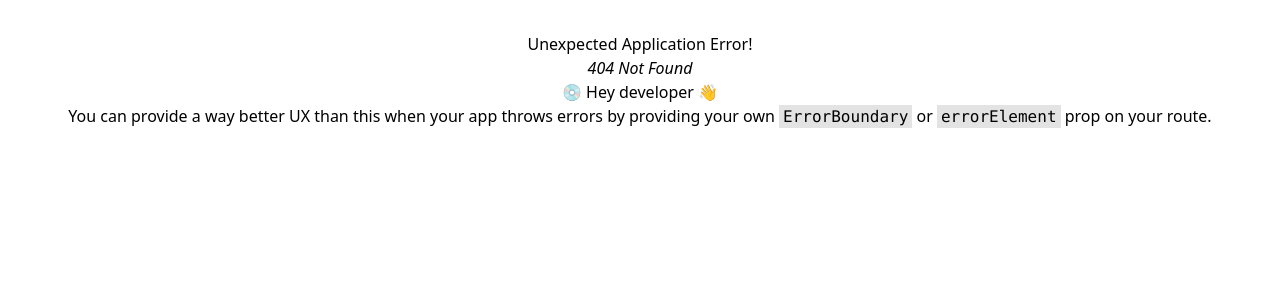
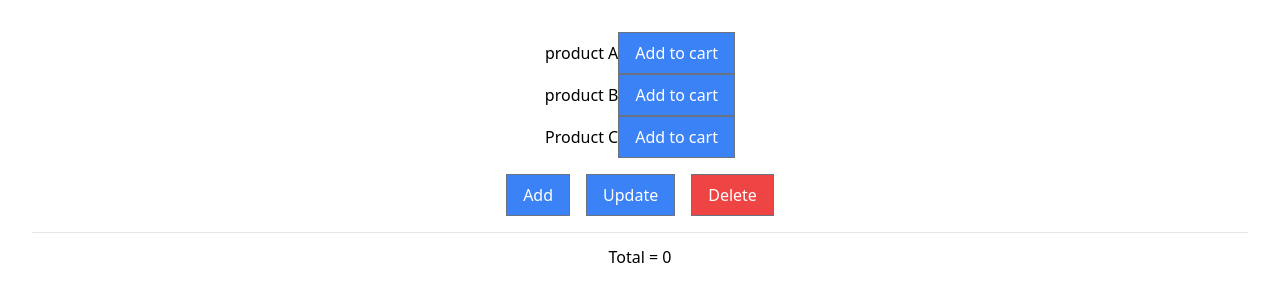
Before and after one commit to datlt2306/FPL-WEB209, a React (Vite) app: page /cart in a window 1280 px wide. Before the commit this address had no page. Shown: the top 302 px of the page. Built offline with nearby package versions, Linux system fonts and the light colour scheme; data requests are answered from the project's data file.

Commit message:
Buổi 12: Tích hợp redux persists

```diff
--- a/db.json
+++ b/db.json
@@ -2,11 +2,18 @@
     "products": [
         {
             "id": 1,
-      "name": "product A"
+            "name": "product A",
+            "price": 100
         },
         {
             "id": 2,
-      "name": "product B"
+            "name": "product B",
+            "price": 200
+        },
+        {
+            "name": "Product C",
+            "id": 3,
+            "price": 300
         }
     ]
 }
--- a/package.json
+++ b/package.json
@@ -19,6 +19,7 @@
         "react-redux": "^8.1.1",
         "react-router-dom": "^6.14.2",
         "redux": "^4.2.1",
+        "redux-persist": "^6.0.0",
         "redux-thunk": "^2.4.2"
     },
     "devDependencies": {
--- a/src/app/store.ts
+++ b/src/app/store.ts
@@ -1,13 +1,40 @@
-import { configureStore, ThunkAction, Action } from "@reduxjs/toolkit"
+import { configureStore, ThunkAction, Action, combineReducers } from "@reduxjs/toolkit"
 import { counterReducer } from '../slices/Counter';
 import { productReducer } from '../slices/Product';
+import { cartReducer } from "@/slices/Cart";
+import {
+    persistStore,
+    persistReducer,
+    FLUSH,
+    REHYDRATE,
+    PAUSE,
+    PERSIST,
+    PURGE,
+    REGISTER,
+} from 'redux-persist';
+import storage from 'redux-persist/lib/storage' // defaults to localStorage for web
 
-const store = configureStore({
-    reducer: {
-        counter: counterReducer,
-        products: productReducer,
-        // cart: cartReducer
-    }
+// Cấu hình persist ( lưu localStorage )
+const persistConfig = {
+    key: 'root',
+    storage,
+    blacklist: ['products', 'counter']
+}
+const rootReducer = combineReducers({
+    counter: counterReducer,
+    products: productReducer,
+    cart: cartReducer
+})
+const persistedReducer = persistReducer(persistConfig, rootReducer)
+
+export const store = configureStore({
+    reducer: persistedReducer,
+    middleware: (getDefaultMiddleware) =>
+        getDefaultMiddleware({
+            serializableCheck: {
+                ignoredActions: [FLUSH, REHYDRATE, PAUSE, PERSIST, PURGE, REGISTER],
+            },
+        }),
 })
 export type AppDispatch = typeof store.dispatch
 export type RootState = ReturnType<typeof store.getState>
@@ -17,4 +44,4 @@ export type AppThunk<ReturnType = void> = ThunkAction<
     unknown,
     Action<string>
 >
-export default store;
+export default persistStore(store)
--- a/src/components/Button/index.tsx
+++ b/src/components/Button/index.tsx
@@ -7,12 +7,13 @@ type ButtonProps = {
     onClick?: () => void;
     icon?: React.ReactNode;
     children?: React.ReactNode;
+    className?: string;
 };
 
-const Button = ({ icon, type, loading, shape, children, onClick }: ButtonProps) => {
+const Button = ({ icon, type, loading, shape, children, className, onClick }: ButtonProps) => {
     return (
         <button
-            className={`border border-gray-500 py-2 px-4
+            className={`border border-gray-500 py-2 px-4 ${className}
             ${type === "primary" && "text-white bg-blue-500"}
             ${type === "danger" && "text-white bg-red-500"}
             ${shape === "round" && "rounded-full"}
--- a/src/components/Cart/index.tsx
+++ b/src/components/Cart/index.tsx
@@ -1,39 +1,35 @@
-import { useDispatch, useSelector } from "react-redux";
+import { useAppDispatch, useAppSelector } from "@/app/hook";
+import { Button } from "..";
+import ProductList from "../ProductList";
+import { decrease, increase } from "@/slices/Cart";
 
 const Cart = () => {
-    const products = useSelector((state: any) => state.cart.items);
-    const dispatch = useDispatch();
+    const products = useAppSelector((state: any) => state.cart.items);
+    const dispatch = useAppDispatch();
     return (
         <div>
-            Cart
+            <ProductList />
+            <hr className="my-3" />
             {products?.map((item: any) => {
                 return (
                     <div key={item.id}>
-                        {item.name}
-                        <button
-                            onClick={() =>
-                                dispatch({
-                                    type: "cart/increment",
-                                    payload: item.id,
-                                })
-                            }
+                        {item.name} - {item.price} - {item.quantity} - Tổng:
+                        {item.price * item.quantity}
+                        <Button
+                            type="primary"
+                            className="mx-2"
+                            onClick={() => dispatch(increase(item.id))}
                         >
                             Increase
-                        </button>
-                        <button
-                            onClick={() =>
-                                dispatch({
-                                    type: "cart/decrement",
-                                    payload: item.id,
-                                })
-                            }
-                        >
+                        </Button>
+                        <Button type="primary" onClick={() => dispatch(decrease(item.id))}>
                             Decrement
-                        </button>
+                        </Button>
                     </div>
                 );
             })}
-            Total = {products?.reduce((total: any, item: any) => total + item.price, 0)}
+            Total ={" "}
+            {products?.reduce((total: any, item: any) => total + item.price * item.quantity, 0)}
         </div>
     );
 };
--- a/src/components/ProductList/index.tsx
+++ b/src/components/ProductList/index.tsx
@@ -1,6 +1,8 @@
 import { addProduct, deleteProduct, getProducts, updateProduct } from "@/actions/product";
 import { useAppDispatch, useAppSelector } from "@/app/hook";
 import { useEffect } from "react";
+import { Button } from "..";
+import { add } from "@/slices/Cart";
 
 const ProductList = () => {
     const dispatch = useAppDispatch();
@@ -16,20 +18,31 @@ const ProductList = () => {
             {products?.map((item: any) => (
                 <div key={item.id}>
                     {item.name}
-                    <button
+                    <Button
+                        type="primary"
                         onClick={() =>
-                            dispatch({ type: "cart/add", payload: { ...item, quantity: 1 } })
+                            // dispatch({ type: "cart/add", payload: { ...item, quantity: 1 } })
+                            dispatch(add({ ...item, quantity: 1 }))
                         }
                     >
                         Add to cart
-                    </button>
+                    </Button>
                 </div>
             ))}
-            <button onClick={() => dispatch(addProduct({ name: "Product C" }))}>Add</button>
-            <button onClick={() => dispatch(updateProduct({ name: "Product C updated", id: 3 }))}>
-                Update
-            </button>
-            <button onClick={() => dispatch(deleteProduct(3))}>Delete</button>
+            <div className="my-4 flex space-x-4 justify-center">
+                <Button type="primary" onClick={() => dispatch(addProduct({ name: "Product C" }))}>
+                    Add
+                </Button>
+                <Button
+                    type="primary"
+                    onClick={() => dispatch(updateProduct({ name: "Product C updated", id: 3 }))}
+                >
+                    Update
+                </Button>
+                <Button type="danger" onClick={() => dispatch(deleteProduct(3))}>
+                    Delete
+                </Button>
+            </div>
         </div>
     );
 };
--- a/src/main.tsx
+++ b/src/main.tsx
@@ -2,10 +2,14 @@ import ReactDOM from "react-dom/client";
 import App from "./App.tsx";
 import "./index.css";
 import { Provider } from "react-redux";
-import store from "./app/store.ts";
+import { store } from "./app/store.ts";
+import { PersistGate } from "redux-persist/integration/react";
+import persistor from "./app/store";
 
 ReactDOM.createRoot(document.getElementById("root") as HTMLElement).render(
     <Provider store={store}>
-        <App />
+        <PersistGate loading={null} persistor={persistor}>
+            <App />
+        </PersistGate>
     </Provider>
 );
--- a/src/routes.tsx
+++ b/src/routes.tsx
@@ -1,7 +1,9 @@
 import { createBrowserRouter, Outlet, Navigate } from "react-router-dom";
+import Cart from "./components/Cart";
 
 export const router = createBrowserRouter([
     { path: "/", element: <div>Home Page</div> },
+    { path: "/cart", element: <Cart /> },
     {
         path: "/admin",
         element: (
--- /dev/null
+++ b/src/slices/Cart.ts
@@ -0,0 +1,35 @@
+import { createSlice } from '@reduxjs/toolkit';
+
+
+const cartSlice = createSlice({
+    name: "cart",
+    initialState: { items: [] },
+    reducers: {
+        add: (state, action) => {
+            const newProduct = action.payload;
+            const existProductIndex = state.items.findIndex(item => item.id === newProduct.id);
+            console.log(existProductIndex)
+            if (existProductIndex === -1) {
+                state.items.push(newProduct);
+            } else {
+                state.items[existProductIndex].quantity += newProduct.quantity;
+            }
+        },
+        increase: (state, action) => {
+            state.items.find(item => item.id === action.payload).quantity++;
+        },
+        decrease: (state, action) => {
+            const items = state.items.find(item => item.id === action.payload);
+            items.quantity--;
+            if (items.quantity < 1) {
+                const confirm = window.confirm('Bạn có muốn xóa sản phẩm này không?')
+                if (confirm) state.items = state.items.filter(item => item.id !== items.id);
+                items.quantity = 1;
+            }
+        }
+    },
+});
+
+export const { add, increase, decrease } = cartSlice.actions;
+
+export const cartReducer = cartSlice.reducer;
```
Also changed, not shown: 1 other file (tests, documents, lock files or other folders). Lines whose indentation alone changed are shown as unchanged.
